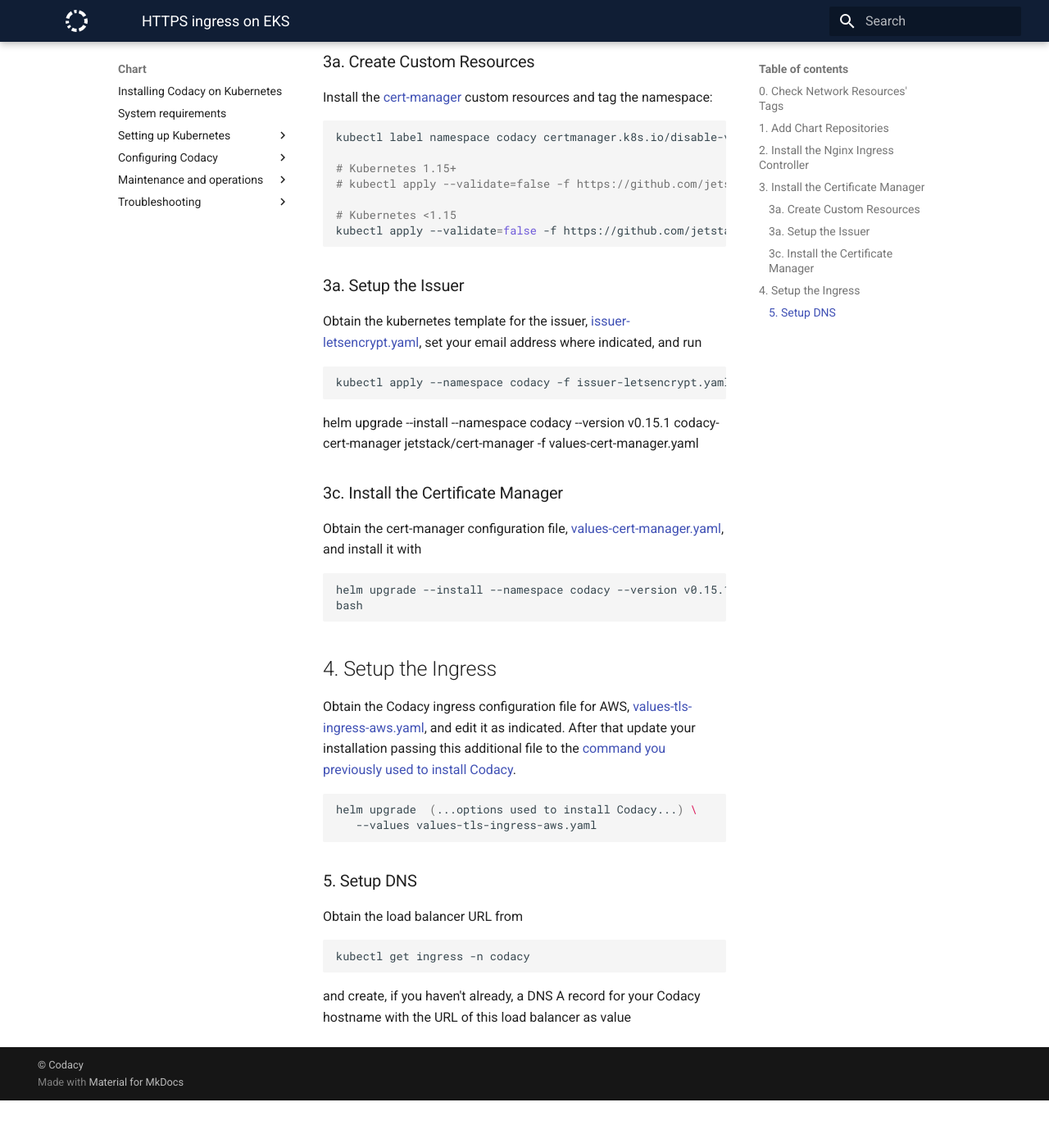
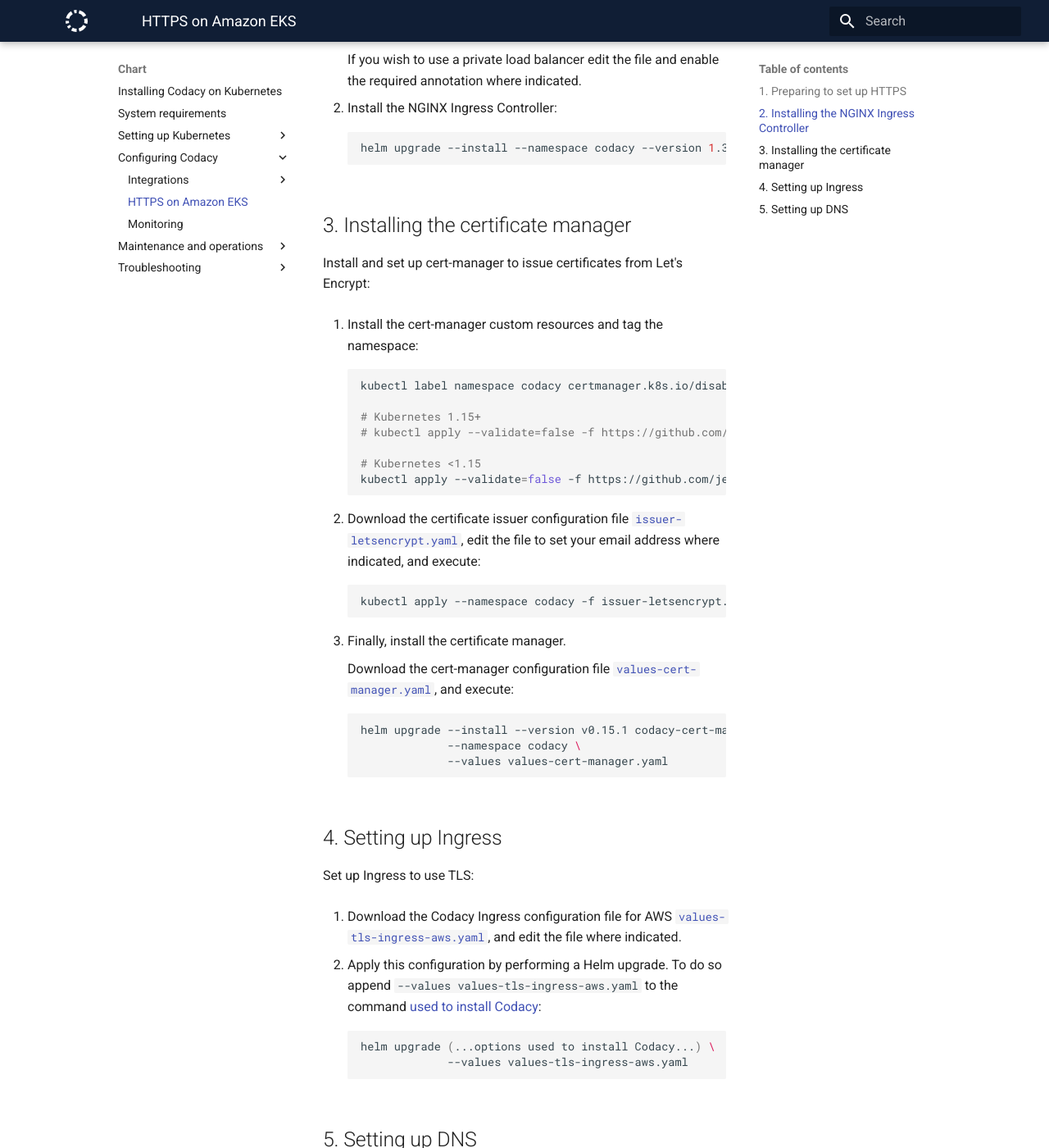
Before and after one commit to codacy/chart, an MkDocs documentation site: the page built from docs/configuration/tls-ingress-aws.md, in a window 1280 px wide and 1400 px high, scrolled down 1190 px. Shown: the whole window at 82% size. Built offline with MkDocs 1.6.1 and Material for MkDocs 9.7.7, drawn with Linux system fonts in a browser that asks for light colours; before the commit the page ends 2532 px from its top, so only the background shows below that; some of the changed text lies outside the part shown.

Commit message:
doc: Edit HTTPS configuration instructions
- Added a bit more context about the configuration in the intro
- Streamlined page structure by reducing number of sections and using
ordered lists in each section

````diff
--- a/docs/configuration/tls-ingress-aws.md
+++ b/docs/configuration/tls-ingress-aws.md
@@ -1,90 +1,100 @@
-# HTTPS ingress on EKS
+# HTTPS on Amazon EKS
 
-The following documentation provides guidance on how to setup an HTTPS ingress for Codacy in your EKS cluster.
+This documentation guides you on how to set up HTTPS for Codacy running on your Amazon EKS cluster.
 
-## 0. Check Network Resources' Tags
+For this, we will use:
 
-Before proceeding please make sure your network resources are correctly tagged, and create the required tags if they are missing.
-A summary of these tags is given in the following table.
+-   The [cert-manager](https://cert-manager.io) Kubernetes certificate management controller, configured to issue certificates from [Let's Encrypt](https://letsencrypt.org/) (a certificate authority providing free TLS certificates)
 
- Resource Type    | Key = Value
- -----------------|-----------------------------------------------------------------------------------------------
- VPC              | `kubernetes.io/cluster/codacy-cluster` = `shared`
- Subnet (public)  | `kubernetes.io/cluster/codacy-cluster` = `shared`<br/>`kubernetes.io/role/elb` = `1`
- Subnet (private) | `kubernetes.io/cluster/codacy-cluster` = `shared`<br/>`kubernetes.io/role/internal-elb` = `1`
+-   The [NGINX Ingress Controller](https://kubernetes.github.io/ingress-nginx/) to perform TLS termination
 
-For more information please refer to [AWS documentation](https://docs.aws.amazon.com/eks/latest/userguide/network_reqs.html)
+## 1. Preparing to set up HTTPS
 
-## 1. Add Chart Repositories
+Start by performing the following steps:
 
-Start by adding following repositories to helm.
+1.  Make sure that your network resources are correctly tagged, and create the following required tags if they are missing:
 
-```bash
-helm repo add stable https://kubernetes-charts.storage.googleapis.com
-helm repo add jetstack https://charts.jetstack.io
-helm repo update
-```
+    | Resource Type    | Key = Value                                                                                   |
+    | ---------------- | --------------------------------------------------------------------------------------------- |
+    | VPC              | `kubernetes.io/cluster/codacy-cluster` = `shared`                                             |
+    | Subnet (public)  | `kubernetes.io/cluster/codacy-cluster` = `shared`<br/>`kubernetes.io/role/elb` = `1`          |
+    | Subnet (private) | `kubernetes.io/cluster/codacy-cluster` = `shared`<br/>`kubernetes.io/role/internal-elb` = `1` |
 
-## 2. Install the Nginx Ingress Controller
+    For more information refer to the [AWS documentation](https://docs.aws.amazon.com/eks/latest/userguide/network_reqs.html#vpc-tagging).
 
-Obtain configuration file for nginx-ingress, [`values-nginx.yaml`](https://raw.githubusercontent.com/codacy/chart/master/codacy/values-nginx.yaml).
-If you wish to use a private load balancer please edit the file by uncommenting the required annotation as indicated therein.
-Install nginx-ingress with
-```bash
-helm upgrade --install --namespace codacy --version 1.39.0 codacy-nginx-ingress stable/nginx-ingress -f values-nginx.yaml
-```
+2.  Add the following chart repositories to Helm:
 
+    ```bash
+    helm repo add stable https://kubernetes-charts.storage.googleapis.com
+    helm repo add jetstack https://charts.jetstack.io
+    helm repo update
+    ```
 
-## 3. Install the Certificate Manager
+## 2. Installing the NGINX Ingress Controller
 
-### 3a. Create Custom Resources
+Install the NGINX Ingress Controller:
 
-Install the [cert-manager](https://cert-manager.io) custom resources and tag the namespace:
+1.  Download the configuration file [`values-nginx.yaml`](https://raw.githubusercontent.com/codacy/chart/master/codacy/values-nginx.yaml) for the NGINX Ingress Controller.
 
-```bash
-kubectl label namespace codacy certmanager.k8s.io/disable-validation="true"
+    If you wish to use a private load balancer edit the file and enable the required annotation where indicated.
 
-# Kubernetes 1.15+
-# kubectl apply --validate=false -f https://github.com/jetstack/cert-manager/releases/download/v0.15.1/cert-manager.crds.yaml
+2.  Install the NGINX Ingress Controller:
 
-# Kubernetes <1.15
-kubectl apply --validate=false -f https://github.com/jetstack/cert-manager/releases/download/v0.15.1/cert-manager-legacy.crds.yaml
+    ```bash
+    helm upgrade --install --namespace codacy --version 1.39.0 codacy-nginx-ingress stable/nginx-ingress -f values-nginx.yaml
+    ```
 
-```
+## 3. Installing the certificate manager
 
-### 3a. Setup the Issuer
+Install and set up cert-manager to issue certificates from Let's Encrypt:
 
-Obtain the kubernetes template for the issuer, [issuer-letsencrypt.yaml](https://raw.githubusercontent.com/codacy/chart/master/codacy/issuer-letsencrypt.yaml), set your email address where indicated, and run
+1.  Install the cert-manager custom resources and tag the namespace:
 
-```bash
-kubectl apply --namespace codacy -f issuer-letsencrypt.yaml
-```
+    ```bash
+    kubectl label namespace codacy certmanager.k8s.io/disable-validation="true"
 
-helm upgrade --install --namespace codacy --version v0.15.1 codacy-cert-manager jetstack/cert-manager -f values-cert-manager.yaml
+    # Kubernetes 1.15+
+    # kubectl apply --validate=false -f https://github.com/jetstack/cert-manager/releases/download/v0.15.1/cert-manager.crds.yaml
 
+    # Kubernetes <1.15
+    kubectl apply --validate=false -f https://github.com/jetstack/cert-manager/releases/download/v0.15.1/cert-manager-legacy.crds.yaml
+    ```
 
-### 3c. Install the Certificate Manager
+2.  Download the certificate issuer configuration file [`issuer-letsencrypt.yaml`](https://raw.githubusercontent.com/codacy/chart/master/codacy/issuer-letsencrypt.yaml), edit the file to set your email address where indicated, and execute:
 
-Obtain the cert-manager configuration file, [values-cert-manager.yaml](https://raw.githubusercontent.com/codacy/chart/master/codacy/values-cert-manager.yaml), and install it with
+    ```bash
+    kubectl apply --namespace codacy -f issuer-letsencrypt.yaml
+    ```
 
-```bash
-helm upgrade --install --namespace codacy --version v0.15.1 codacy-cert-manager jetstack/cert-manager -f values-cert-manager.yaml
-bash
-```
+3.  Finally, install the certificate manager.
 
-## 4. Setup the Ingress
+    Download the cert-manager configuration file [`values-cert-manager.yaml`](https://raw.githubusercontent.com/codacy/chart/master/codacy/values-cert-manager.yaml), and execute:
 
-Obtain the Codacy ingress configuration file for AWS, [values-tls-ingress-aws.yaml](https://raw.githubusercontent.com/codacy/chart/master/codacy/values-tls-ingress-aws.yaml), and edit it as indicated. After that update your installation passing this additional file to the [command you previously used to install Codacy](../index.md#helm-upgrade).
+    ```bash
+    helm upgrade --install --version v0.15.1 codacy-cert-manager jetstack/cert-manager \
+                 --namespace codacy \
+                 --values values-cert-manager.yaml
+    ```
 
-```bash
-helm upgrade  (...options used to install Codacy...) \
-   --values values-tls-ingress-aws.yaml
-```
+## 4. Setting up Ingress
 
-### 5. Setup DNS
+Set up Ingress to use TLS:
 
-Obtain the load balancer URL from
+1.  Download the Codacy Ingress configuration file for AWS [`values-tls-ingress-aws.yaml`](https://raw.githubusercontent.com/codacy/chart/master/codacy/values-tls-ingress-aws.yaml), and edit the file where indicated.
+
+2.  Apply this configuration by performing a Helm upgrade. To do so append `--values values-tls-ingress-aws.yaml` to the command [used to install Codacy](../index.md#helm-upgrade):
+
+    ```bash
+    helm upgrade (...options used to install Codacy...) \
+                 --values values-tls-ingress-aws.yaml
+    ```
+
+## 5. Setting up DNS
+
+If you haven't done so already, create a DNS A record for your Codacy hostname and set the value to the URL of the Ingress load balancer.
+
+To obtain the Ingress URL, execute:
+
 ```bash
 kubectl get ingress -n codacy
 ```
-and create, if you haven't already, a DNS A record for your Codacy hostname with the URL of this load balancer as value
--- a/mkdocs.yml
+++ b/mkdocs.yml
@@ -53,6 +53,7 @@
       - configuration/integrations/bitbucket-cloud.md
       - configuration/integrations/bitbucket-server.md
       - configuration/integrations/email.md
+    - configuration/tls-ingress-aws.md
     - configuration/monitoring.md
   - "Maintenance and operations":
     - maintenance/upgrade.md
````
Also changed, not shown: 1 other file.
